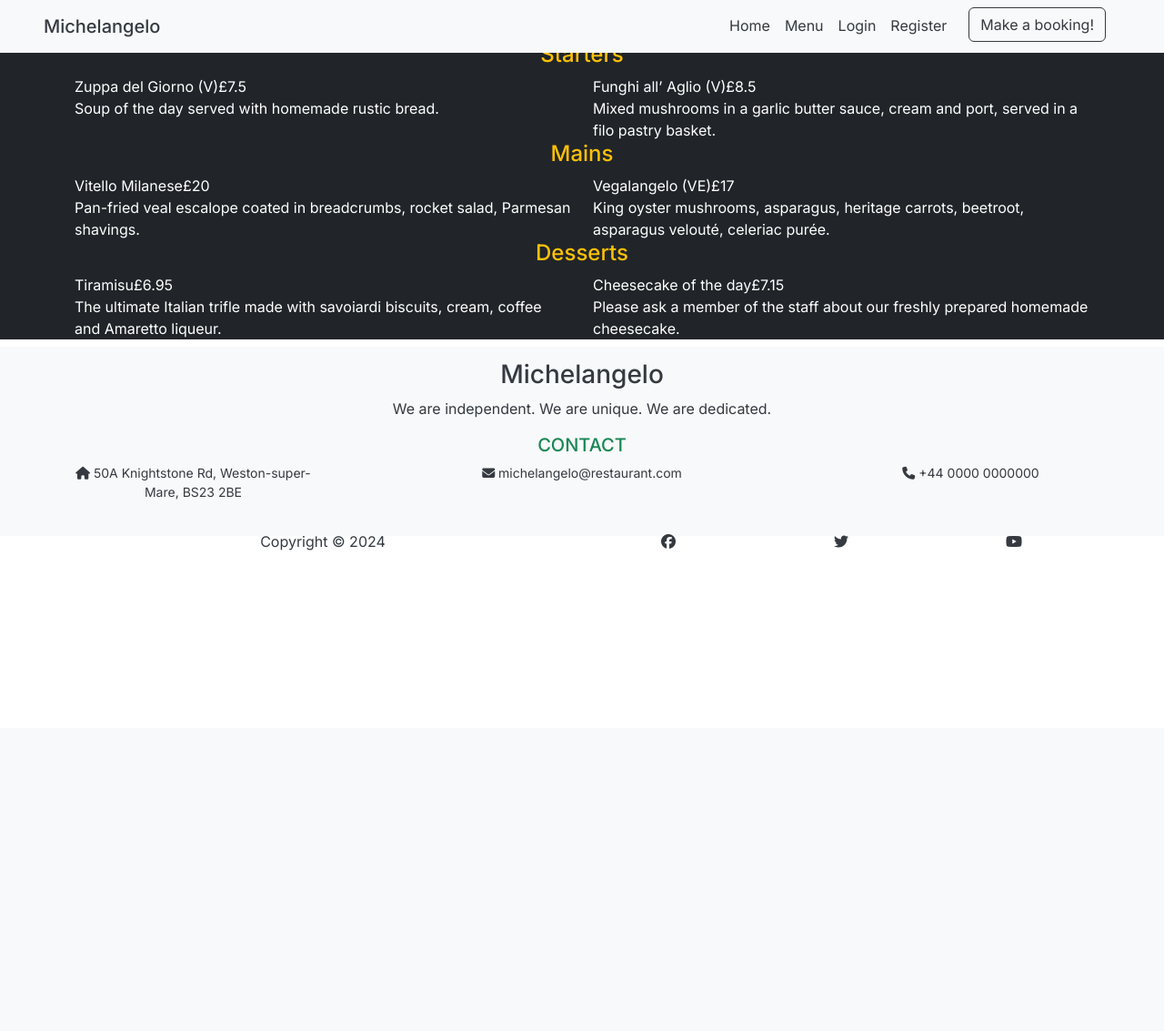
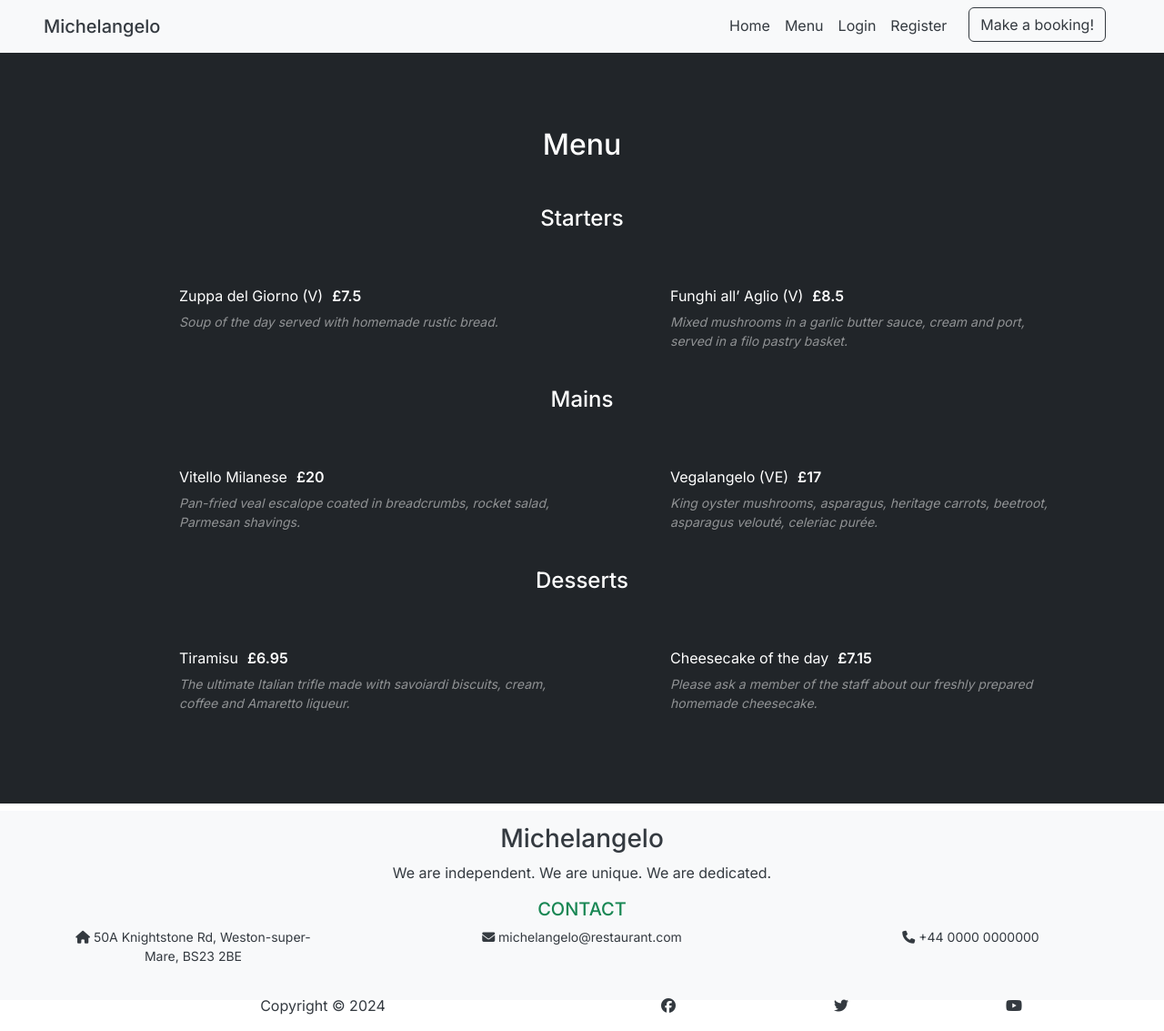
Before and after one commit to conor-timmis/Michelangelo, a Django app: page /menu/ in a window 1280 px wide. Shown: the whole page at 91% size. Before the commit the page ends 605 px from the top, so only its background shows below. Run offline with Django 5.2, Linux system fonts and the light colour scheme.

Commit message:
Add food Menu style

```diff
--- a/static/css/style.css
+++ b/static/css/style.css
@@ -84,6 +84,88 @@
     color: #f8f9fa;
 }
 
+/* Menu Styles */
+
+#menu {
+    background-color: #7ebfbb;
+}
+
+.section-padding {
+    padding: 50px 0;
+}
+
+.section-padding-menu {
+    padding: 100px;
+    margin-bottom: 0;
+}
+
+.section-title-menu {
+    padding-top: 40px;
+}
+
+.menu .menu-item {
+    margin-top: 50px;
+}
+
+.menu .menu-img {
+    width: 70px;
+    border-radius: 50%;
+    float: left;
+    border: 5px solid rgba(255, 255, 255, 0.2);
+}
+
+.menu .menu-dishes {
+    margin-left: 85px;
+    overflow: hidden;
+    display: inline-block;
+    position: relative;
+}
+
+.fas.fa-leaf {
+    color: green;
+    margin-left: 5px;
+}
+
+.fas.fa-seedling {
+    color: green;
+    margin-left: 5px;
+}
+
+.section-title-menu h4 {
+    color: #fff;
+}
+
+.menu .menu-dishes span {
+    color: #fff;
+}
+
+
+.menu .menu-dishes span {
+    position: relative;
+    z-index: 3;
+    padding: 0 10px;
+    font-weight: 600;
+    color: #fff;
+}
+
+.menu .menu-desc {
+    margin-left: 85px;
+    font-style: italic;
+    font-size: 14px;
+    font-family: "Inter", sans-serif;
+    color: rgba(255, 255, 255, 0.5);
+}
+
+.fas.fa-leaf {
+    color: green;
+    margin-right: 5px;
+}
+
+.fas.fa-seedling {
+    color: green;
+    margin-right: 5px;
+}
+
 /* Media Queries */
 @media only screen and (min-width: 576px) {
     .underline-navbar::after {
```
